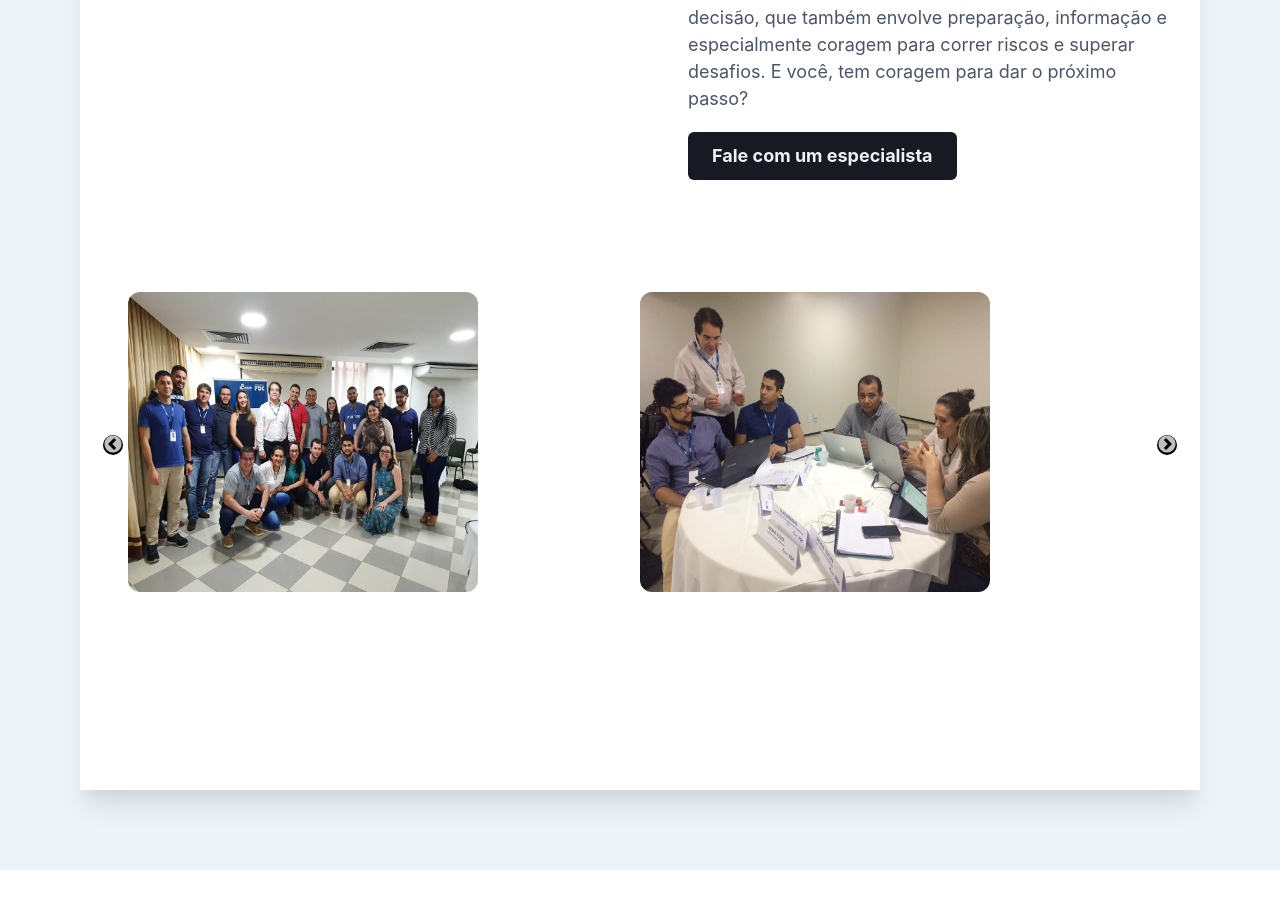
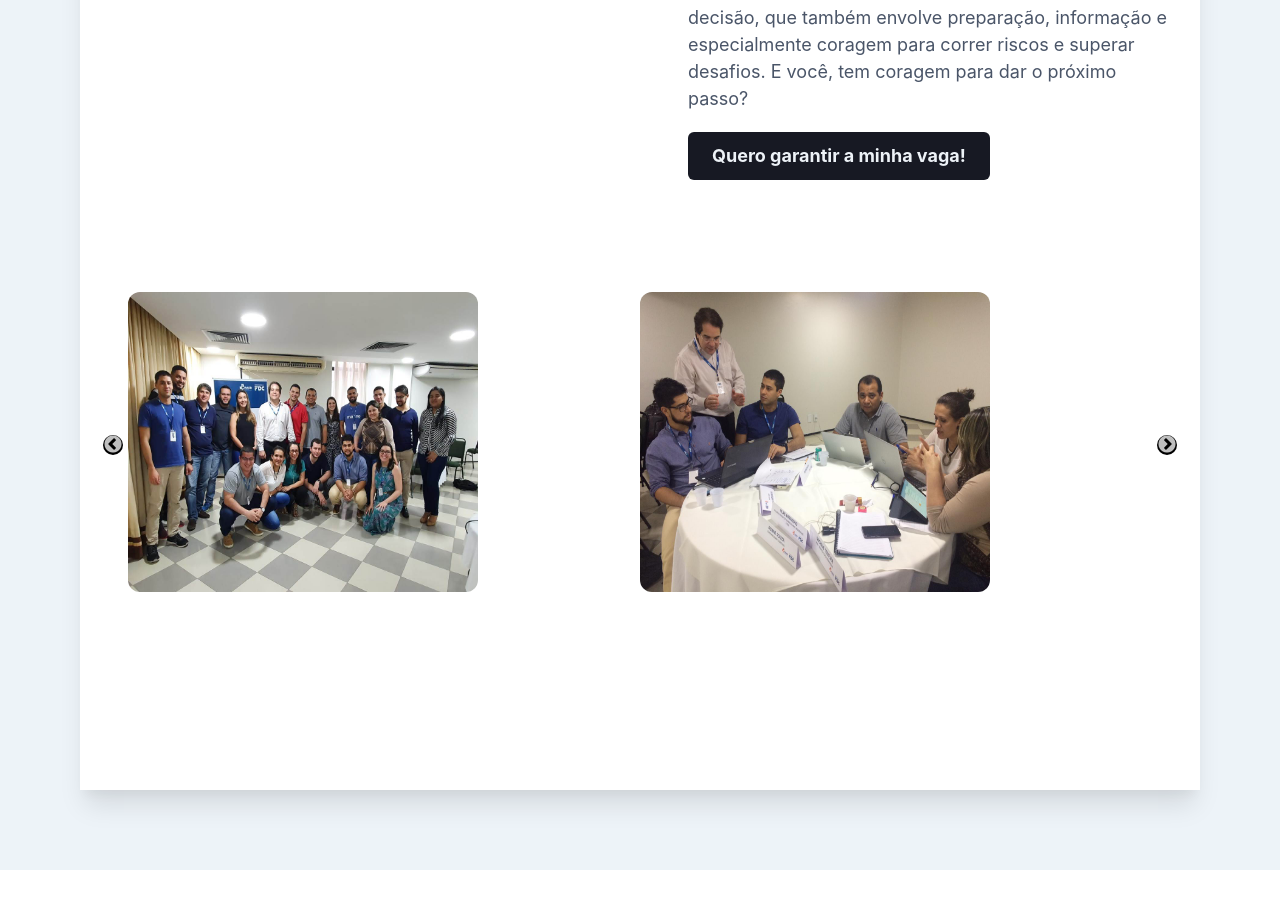
Before and after one commit to danilonvr/PosGraduacaoGestaoNegociosLP, a Next.js app: page / in a window 1280 px wide. Shown: the part 1763-2671 px from the top of the page. Built offline with nearby package versions, Linux system fonts and the light colour scheme.

Commit message:
fix:texts

```diff
--- a/pages/index.js
+++ b/pages/index.js
@@ -204,7 +204,7 @@ export default function SplitScreen() {
                 fontWeight="bold"
                 href="#inscricao"
               >
-                Fale com um especialista
+                Quero garantir a minha vaga!
               </Button>
             </Box>
           </SimpleGrid>
```
